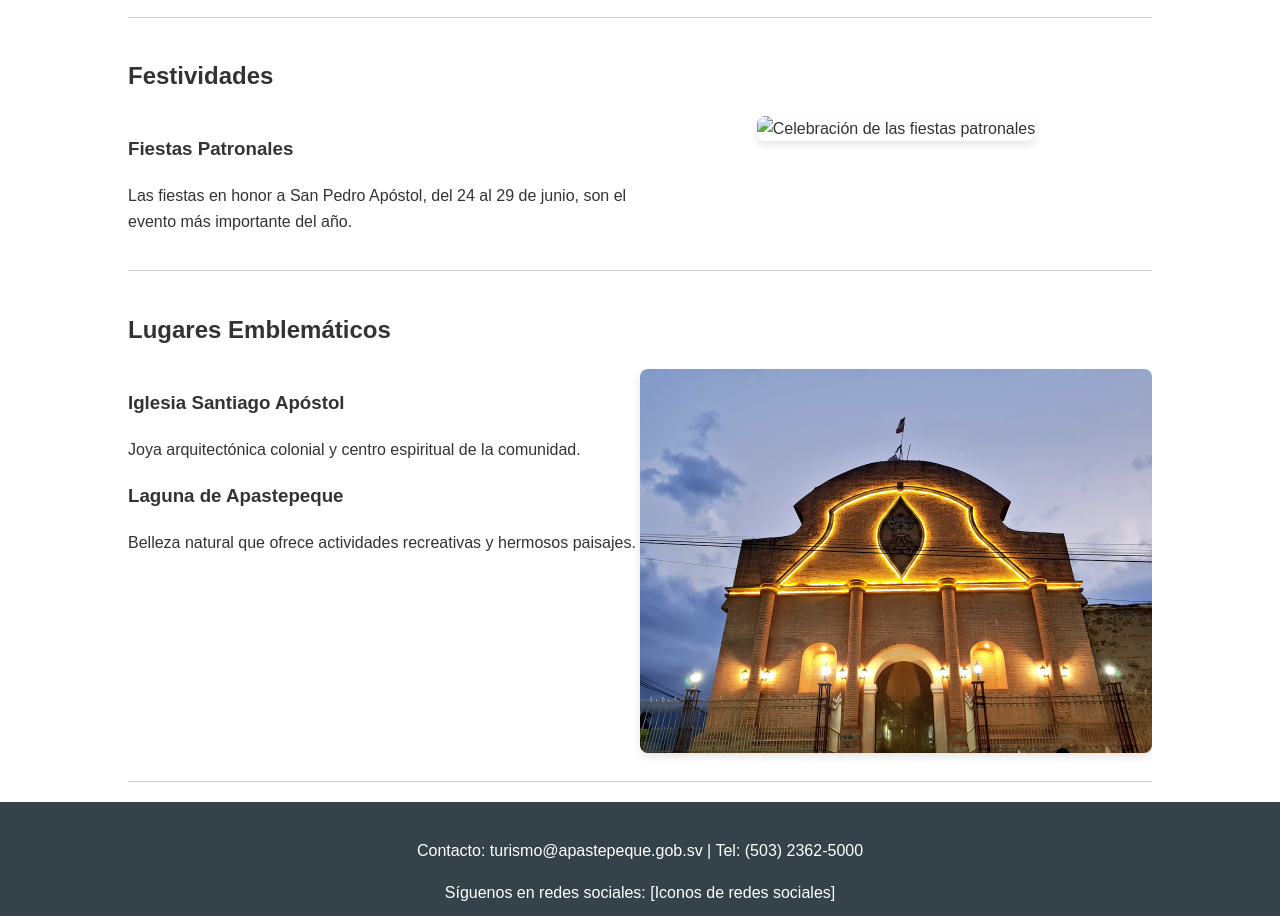
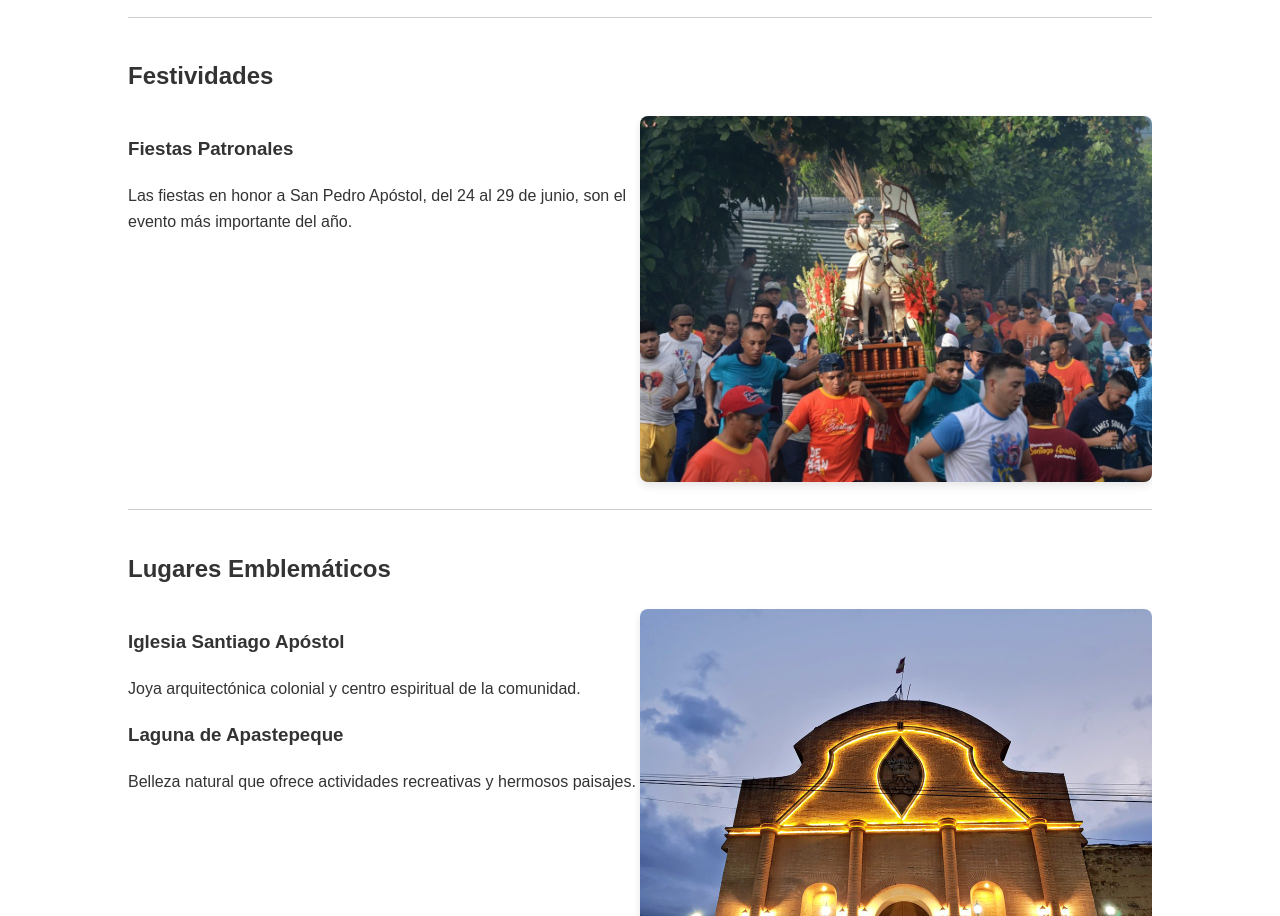
Before and after one commit to DRAD12/index.html, a plain HTML site: page index.html in a window 1280 px wide. Shown: the part 2179-3095 px from the top of the page. Drawn offline with Linux system fonts and the light colour scheme.

Commit message:
Update index.html

```diff
--- a/index.html
+++ b/index.html
@@ -201,7 +201,7 @@
                     <p>Las fiestas en honor a San Pedro Apóstol, del 24 al 29 de junio, son el evento más importante del año.</p>
                 </div>
                 <div class="image-content">
-                    <img src="/api/placeholder/400/300" alt="Celebración de las fiestas patronales">
+                    <img src="assets/images/SAT-1140x815.jpg" alt="Celebración de las fiestas patronales">
                 </div>
             </div>
         </section>
```
